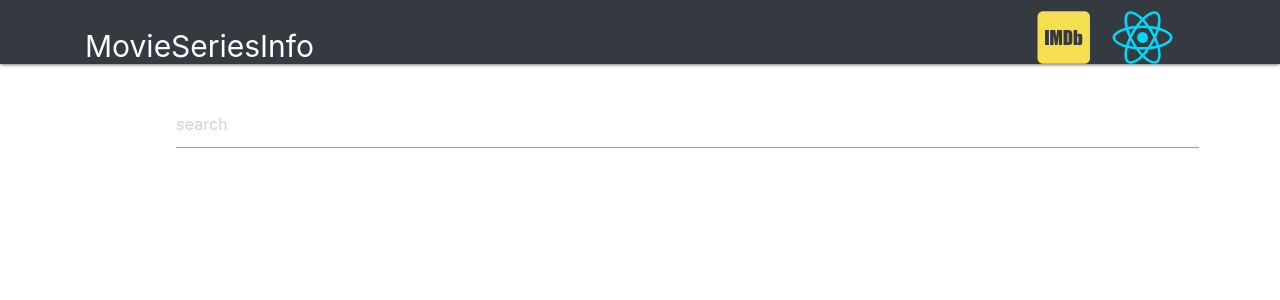
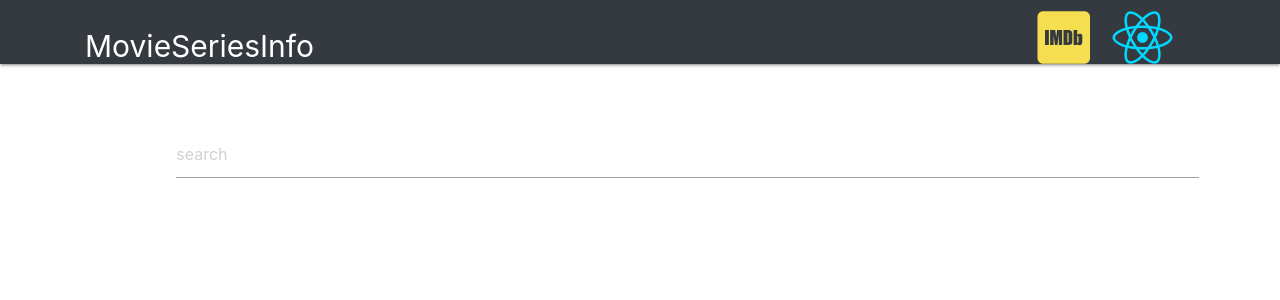
Before and after one commit to DeepshikaS/movie-app, a React (Create React App) app: page / in a window 1280 px wide. Shown: the top 300 px of the page. Built offline with nearby package versions, Linux system fonts and the light colour scheme.

Commit message:
update search

```diff
--- a/src/APIKey.js
+++ b/src/APIKey.js
@@ -1,3 +1,4 @@
 module.exports = {
-  APIKey: "6d2a05c7",
+  APIKey: "e525cef8eb907737703e82016cdd09af",
 };
+//https://api.themoviedb.org/3/movie/550?api_key=e525cef8eb907737703e82016cdd09af
--- a/src/App.js
+++ b/src/App.js
@@ -4,11 +4,39 @@ import Navbar from "./components/Navbar";
 import SearchArea from "./components/SearchArea";
 
 class App extends Component {
+  constructor() {
+    super();
+    this.state = {
+      movies: [],
+      searchTerm: "",
+    };
+    this.REACT_APP_apiKey = process.env.REACT_APP_API;
+  }
+
+  handleSubmit = (e) => {
+    e.preventDefault();
+
+    fetch(
+      `https://api.themoviedb.org/3/search/movie?api_key=${this.REACT_APP_apiKey}&query=${this.searchTerm}`
+    )
+      .then((data) => data.json())
+      .then((data) => {
+        console.log(data);
+        this.setState({ movies: [...data.results] });
+      });
+  };
+
+  handleChange = (e) => {
+    this.setState({ searchTerm: e.target.value });
+  };
   render() {
     return (
       <div className="App">
         <Navbar />
-        <SearchArea />
+        <SearchArea
+          handleChange={this.handleChange}
+          handleSubmit={this.handleSubmit}
+        />
       </div>
     );
   }
--- a/src/components/SearchArea.js
+++ b/src/components/SearchArea.js
@@ -1,13 +1,19 @@
 import React from "react";
 
-const SearchArea = () => {
+const SearchArea = (props) => {
   return (
-    <div className="container">
+    <div className="container" style={{ paddingTop: 30, paddingBottom: 30 }}>
       <div className="row">
-        <section className="col s6 offset-s1">
-          <form action="">
+        <section className=" test col s6 offset-s1">
+          <form action="" onSubmit={props.handleSubmit}>
             <div className="input-field">
-              <input placeholder="search" type="text" />
+              <input
+                placeholder="search"
+                type="text"
+                onChange={props.handleChange}
+                class="validate"
+                id="first_name2"
+              />
             </div>
           </form>
         </section>
```
Also changed, not shown: 1 other file (tests, documents, lock files or other folders).
